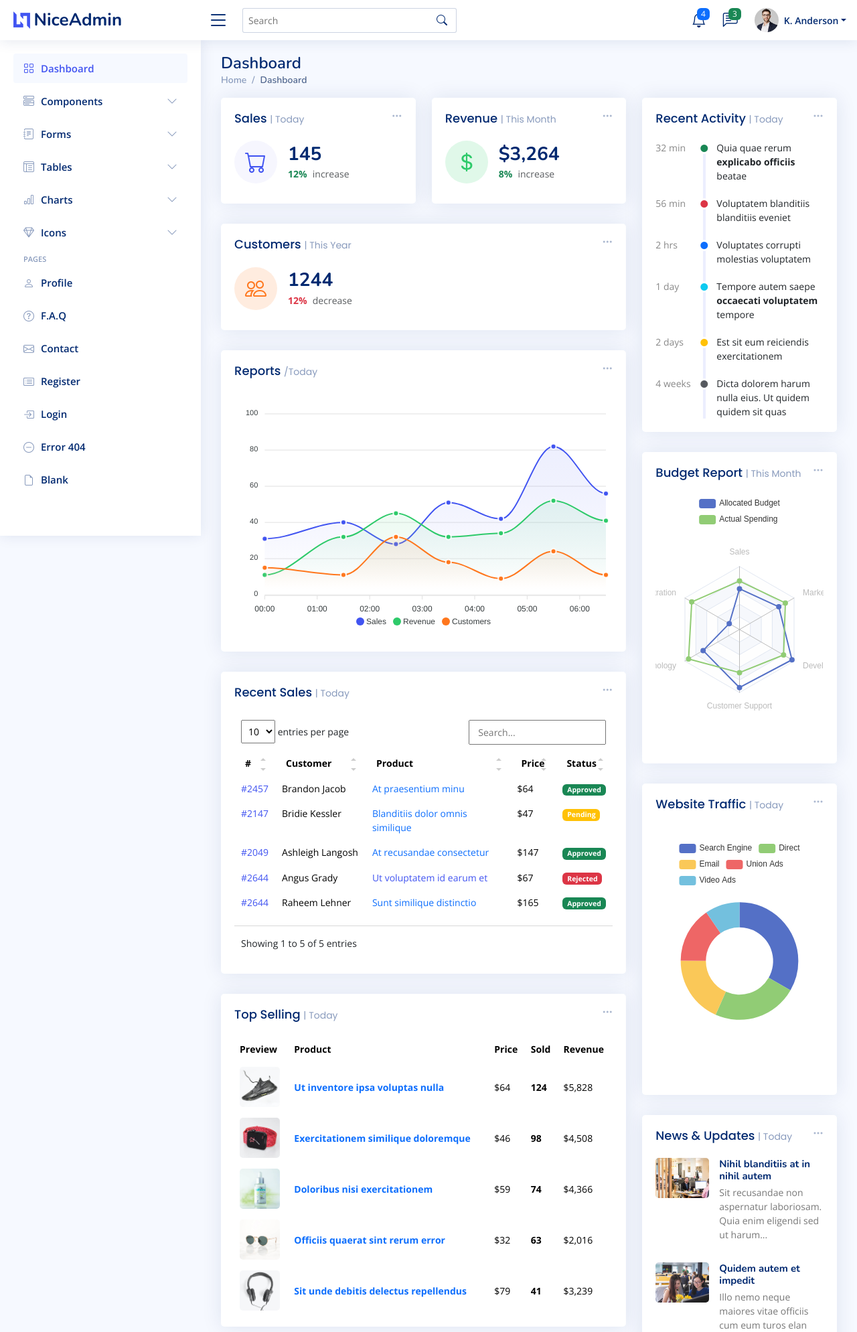
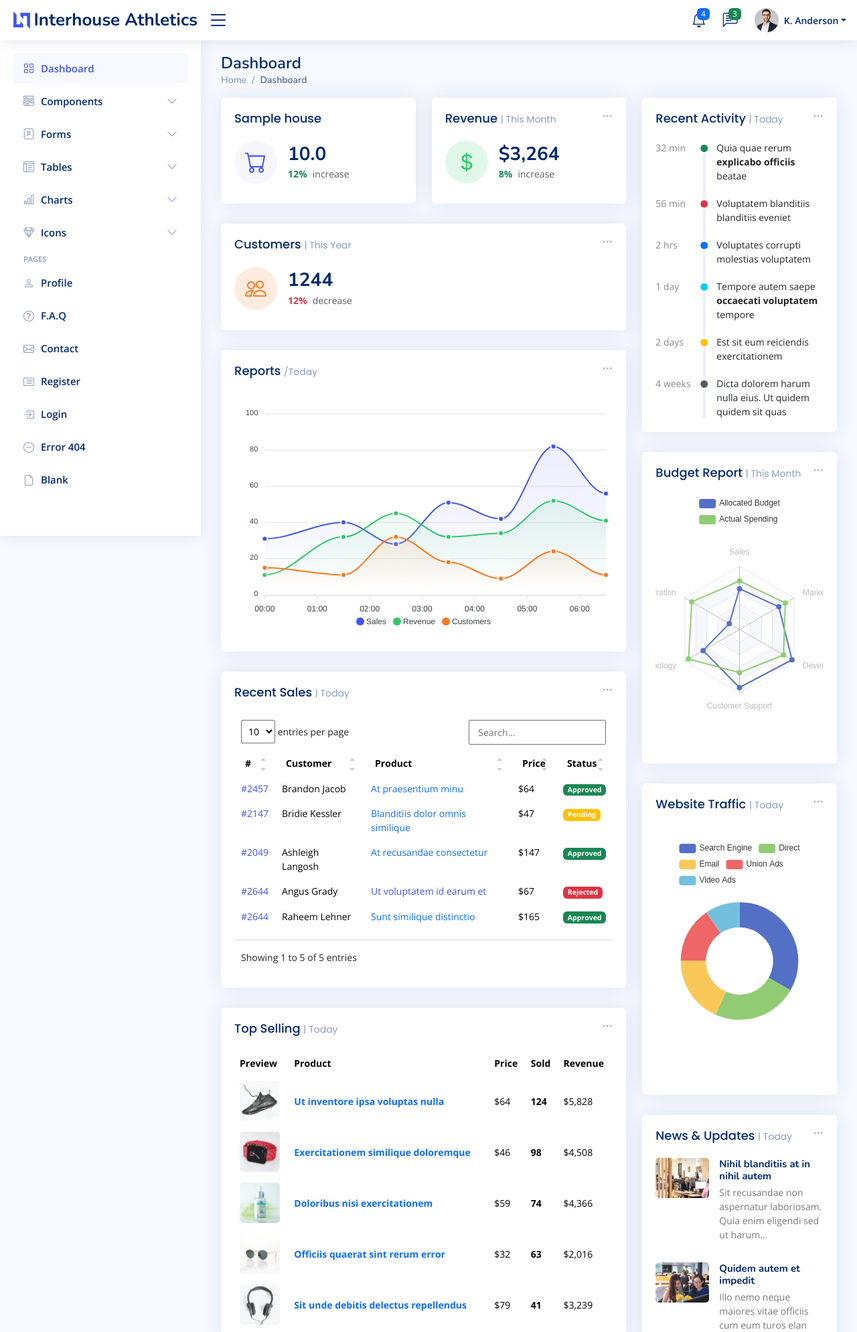
Before and after one commit to tinotendakanyoka/SportsRecordsApp, a Django app: template SportRecord/core/templates/core/index.html in a window 1280 px wide. Shown: the top 1989 px of the page at 67% size. Run offline with Django 5.2, Linux system fonts and the light colour scheme; the template is opened without the code that fills it: values that come from a table or form of the project are taken from there, others are empty; tables that the repository leaves empty hold one stand-in row (values such as "Sample post"); some libraries are stand-ins or nearby versions.

Commit message:
Edit Template

```diff
--- a/SportRecord/core/admin.py
+++ b/SportRecord/core/admin.py
@@ -1,7 +1,8 @@
 from django.contrib import admin
-from .models import Student, Event, EventParticipation
+from .models import Student, Event, EventParticipation, House
 
 
 admin.site.register(Student)
 admin.site.register(Event)
 admin.site.register(EventParticipation)
+admin.site.register(House)
--- /dev/null
+++ b/SportRecord/core/templates/core/base.html
@@ -0,0 +1 @@
+{% load static %}
--- a/SportRecord/core/templates/core/index.html
+++ b/SportRecord/core/templates/core/index.html
@@ -5,37 +5,31 @@
   <meta charset="utf-8">
   <meta content="width=device-width, initial-scale=1.0" name="viewport">
 
-  <title>Dashboard - NiceAdmin Bootstrap Template</title>
+  <title>Interhouse Records</title>
   <meta content="" name="description">
   <meta content="" name="keywords">
 
-  <!-- Favicons -->
-  <link href="assets/img/favicon.png" rel="icon">
-  <link href="assets/img/apple-touch-icon.png" rel="apple-touch-icon">
+ {% load static %}
+  <link href="{% static 'assets/img/favicon.png' %}" rel="icon">
+  <link href="{% static 'assets/img/apple-touch-icon.png' %}" rel="apple-touch-icon">
 
   <!-- Google Fonts -->
   <link href="https://fonts.gstatic.com" rel="preconnect">
   <link href="https://fonts.googleapis.com/css?family=Open+Sans:300,300i,400,400i,600,600i,700,700i|Nunito:300,300i,400,400i,600,600i,700,700i|Poppins:300,300i,400,400i,500,500i,600,600i,700,700i" rel="stylesheet">
 
   <!-- Vendor CSS Files -->
-  <link href="assets/vendor/bootstrap/css/bootstrap.min.css" rel="stylesheet">
-  <link href="assets/vendor/bootstrap-icons/bootstrap-icons.css" rel="stylesheet">
-  <link href="assets/vendor/boxicons/css/boxicons.min.css" rel="stylesheet">
-  <link href="assets/vendor/quill/quill.snow.css" rel="stylesheet">
-  <link href="assets/vendor/quill/quill.bubble.css" rel="stylesheet">
-  <link href="assets/vendor/remixicon/remixicon.css" rel="stylesheet">
-  <link href="assets/vendor/simple-datatables/style.css" rel="stylesheet">
+  <link href="{% static 'assets/vendor/bootstrap/css/bootstrap.min.css' %}" rel="stylesheet">
+  <link href="{% static 'assets/vendor/bootstrap-icons/bootstrap-icons.css' %}" rel="stylesheet">
+  <link href="{% static 'assets/vendor/boxicons/css/boxicons.min.css' %}" rel="stylesheet">
+  <link href="{% static 'assets/vendor/quill/quill.snow.css' %}" rel="stylesheet">
+  <link href="{% static 'assets/vendor/quill/quill.bubble.css' %}" rel="stylesheet">
+  <link href="{% static 'assets/vendor/remixicon/remixicon.css' %}" rel="stylesheet">
+  <link href="{% static 'assets/vendor/simple-datatables/style.css' %}" rel="stylesheet">
 
   <!-- Template Main CSS File -->
-  <link href="assets/css/style.css" rel="stylesheet">
+  <link href="{% static 'assets/css/style.css' %}" rel="stylesheet">
 
-  <!-- =======================================================
-  * Template Name: NiceAdmin
-  * Updated: Jan 29 2024 with Bootstrap v5.3.2
-  * Template URL: https://bootstrapmade.com/nice-admin-bootstrap-admin-html-template/
-  * Author: BootstrapMade.com
-  * License: https://bootstrapmade.com/license/
-  ======================================================== -->
+
 </head>
 
 <body>
@@ -46,26 +40,17 @@
     <div class="d-flex align-items-center justify-content-between">
       <a href="index.html" class="logo d-flex align-items-center">
         <img src="assets/img/logo.png" alt="">
-        <span class="d-none d-lg-block">NiceAdmin</span>
+        <span class="d-none d-lg-block">Interhouse Athletics</span>
       </a>
       <i class="bi bi-list toggle-sidebar-btn"></i>
     </div><!-- End Logo -->
 
-    <div class="search-bar">
-      <form class="search-form d-flex align-items-center" method="POST" action="#">
-        <input type="text" name="query" placeholder="Search" title="Enter search keyword">
-        <button type="submit" title="Search"><i class="bi bi-search"></i></button>
-      </form>
-    </div><!-- End Search Bar -->
 
     <nav class="header-nav ms-auto">
       <ul class="d-flex align-items-center">
 
-        <li class="nav-item d-block d-lg-none">
-          <a class="nav-link nav-icon search-bar-toggle " href="#">
-            <i class="bi bi-search"></i>
-          </a>
-        </li><!-- End Search Icon-->
+
+
 
         <li class="nav-item dropdown">
 
@@ -528,29 +513,15 @@
             <!-- Sales Card -->
             <div class="col-xxl-4 col-md-6">
               <div class="card info-card sales-card">
-
-                <div class="filter">
-                  <a class="icon" href="#" data-bs-toggle="dropdown"><i class="bi bi-three-dots"></i></a>
-                  <ul class="dropdown-menu dropdown-menu-end dropdown-menu-arrow">
-                    <li class="dropdown-header text-start">
-                      <h6>Filter</h6>
-                    </li>
-
-                    <li><a class="dropdown-item" href="#">Today</a></li>
-                    <li><a class="dropdown-item" href="#">This Month</a></li>
-                    <li><a class="dropdown-item" href="#">This Year</a></li>
-                  </ul>
-                </div>
-
                 <div class="card-body">
-                  <h5 class="card-title">Sales <span>| Today</span></h5>
+                  <h5 class="card-title">{{house.name}}</h5>
 
                   <div class="d-flex align-items-center">
                     <div class="card-icon rounded-circle d-flex align-items-center justify-content-center">
                       <i class="bi bi-cart"></i>
                     </div>
                     <div class="ps-3">
-                      <h6>145</h6>
+                      <h6>{{house.points}}</h6>
                       <span class="text-success small pt-1 fw-bold">12%</span> <span class="text-muted small pt-2 ps-1">increase</span>
 
                     </div>
@@ -1156,32 +1127,26 @@
 
   <!-- ======= Footer ======= -->
   <footer id="footer" class="footer">
-    <div class="copyright">
-      &copy; Copyright <strong><span>NiceAdmin</span></strong>. All Rights Reserved
-    </div>
+
     <div class="credits">
-      <!-- All the links in the footer should remain intact. -->
-      <!-- You can delete the links only if you purchased the pro version. -->
-      <!-- Licensing information: https://bootstrapmade.com/license/ -->
-      <!-- Purchase the pro version with working PHP/AJAX contact form: https://bootstrapmade.com/nice-admin-bootstrap-admin-html-template/ -->
-      Designed by <a href="https://bootstrapmade.com/">BootstrapMade</a>
+
     </div>
   </footer><!-- End Footer -->
 
   <a href="#" class="back-to-top d-flex align-items-center justify-content-center"><i class="bi bi-arrow-up-short"></i></a>
 
   <!-- Vendor JS Files -->
-  <script src="assets/vendor/apexcharts/apexcharts.min.js"></script>
-  <script src="assets/vendor/bootstrap/js/bootstrap.bundle.min.js"></script>
-  <script src="assets/vendor/chart.js/chart.umd.js"></script>
-  <script src="assets/vendor/echarts/echarts.min.js"></script>
-  <script src="assets/vendor/quill/quill.min.js"></script>
-  <script src="assets/vendor/simple-datatables/simple-datatables.js"></script>
-  <script src="assets/vendor/tinymce/tinymce.min.js"></script>
-  <script src="assets/vendor/php-email-form/validate.js"></script>
+  <script src="{% static 'assets/vendor/apexcharts/apexcharts.min.js' %}"></script>
+  <script src="{% static 'assets/vendor/bootstrap/js/bootstrap.bundle.min.js' %}"></script>
+  <script src="{% static 'assets/vendor/chart.js/chart.umd.js' %}"></script>
+  <script src="{% static 'assets/vendor/echarts/echarts.min.js' %}"></script>
+  <script src="{% static 'assets/vendor/quill/quill.min.js' %}"></script>
+  <script src="{% static 'assets/vendor/simple-datatables/simple-datatables.js' %}"></script>
+  <script src="{% static 'assets/vendor/tinymce/tinymce.min.js' %}"></script>
+  <script src="{% static 'assets/vendor/php-email-form/validate.js' %}"></script>
 
   <!-- Template Main JS File -->
-  <script src="assets/js/main.js"></script>
+  <script src="{% static 'assets/js/main.js' %}"></script>
 
 </body>
 
```
